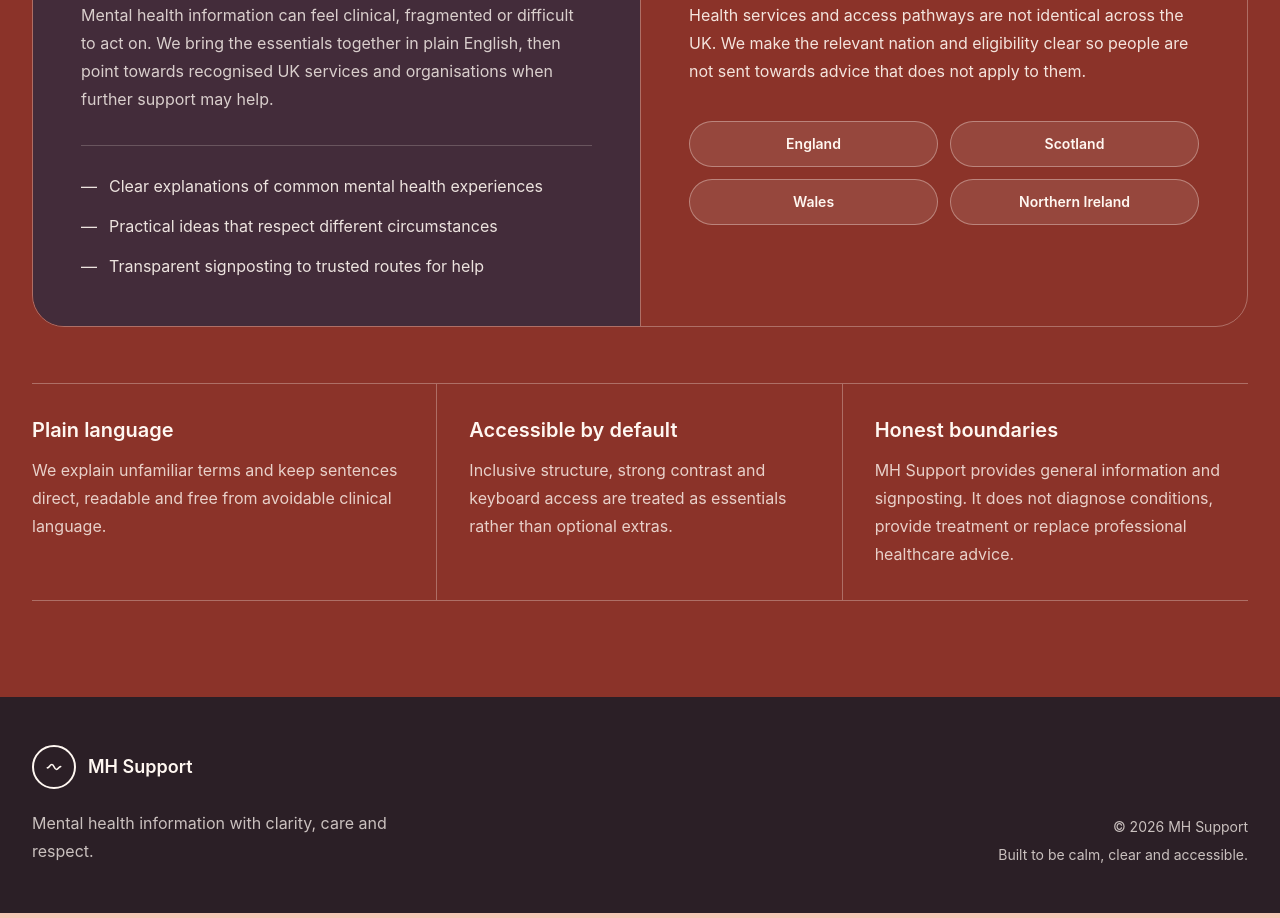
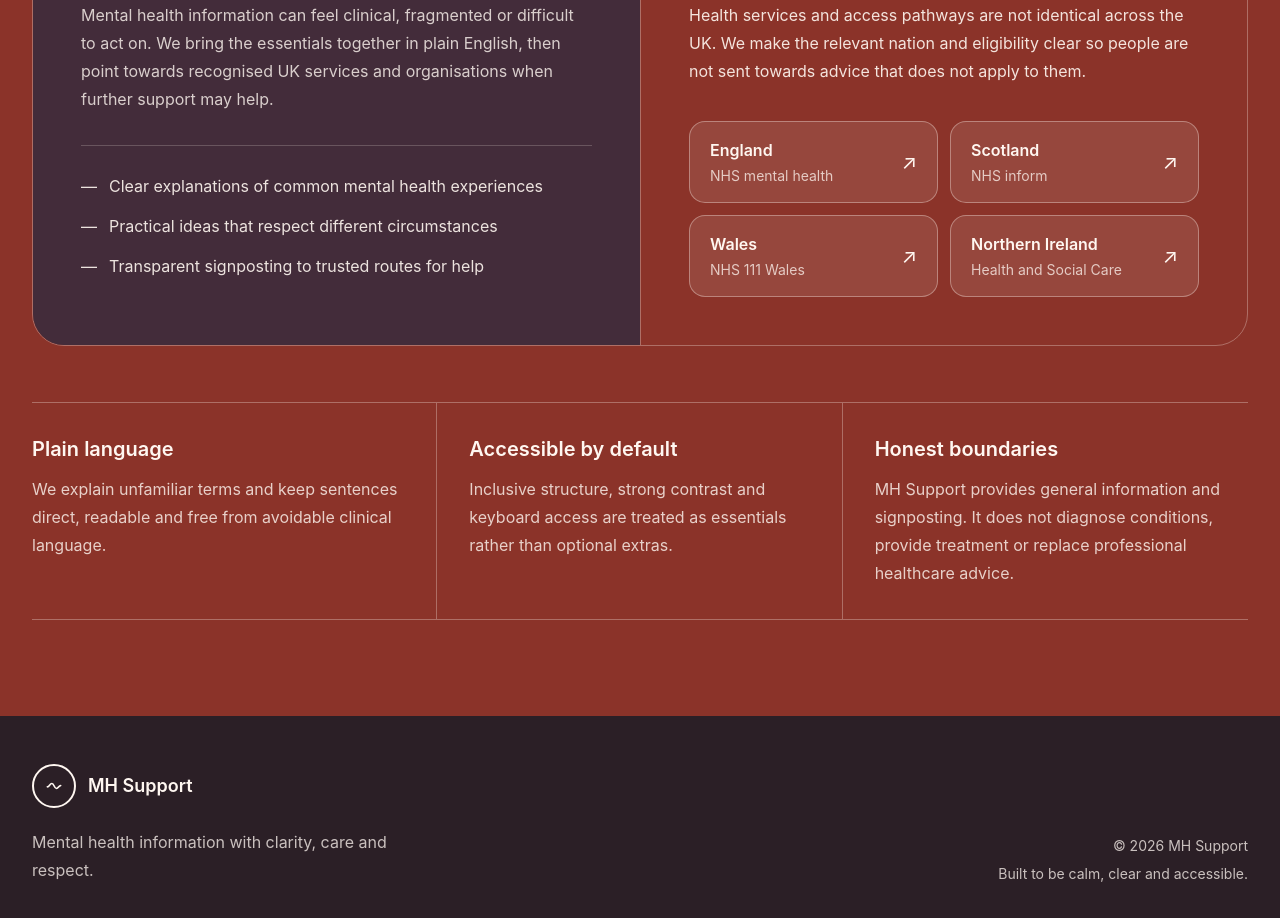
Before and after one commit to KC-85/MH-Support, a React (Vite) app: page / in a window 1280 px wide. Shown: the part 2340-3258 px from the top of the page. Built offline with nearby package versions, Linux system fonts and the light colour scheme.

Commit message:
Add NHS links

```diff
--- /dev/null
+++ b/src/data/ukHealthServices.js
@@ -0,0 +1,24 @@
+const ukHealthServices = [
+  {
+    nation: 'England',
+    provider: 'NHS mental health',
+    href: 'https://www.nhs.uk/mental-health/',
+  },
+  {
+    nation: 'Scotland',
+    provider: 'NHS inform',
+    href: 'https://www.nhsinform.scot/mental-health/',
+  },
+  {
+    nation: 'Wales',
+    provider: 'NHS 111 Wales',
+    href: 'https://111.wales.nhs.uk/encyclopaedia/m/article/mentalhealthandwellbeing/',
+  },
+  {
+    nation: 'Northern Ireland',
+    provider: 'Health and Social Care',
+    href: 'https://www.nidirect.gov.uk/articles/mental-health-services-and-support',
+  },
+]
+
+export default ukHealthServices
--- a/src/pages/HomePage.jsx
+++ b/src/pages/HomePage.jsx
@@ -1,5 +1,6 @@
 import ArrowIcon from '../components/ArrowIcon.jsx'
 import supportPathways from '../data/supportPathways.js'
+import ukHealthServices from '../data/ukHealthServices.js'
 
 function ReminderPanel() {
   return (
@@ -218,17 +219,33 @@ function HomePage() {
                 are not sent towards advice that does not apply to them.
               </p>
 
-              <ul className="mt-9 grid grid-cols-2 gap-3" aria-label="UK nations covered">
-                {['England', 'Scotland', 'Wales', 'Northern Ireland'].map(
-                  (nation) => (
-                    <li
-                      className="rounded-full border border-cream/35 bg-cream/10 px-4 py-3 text-center text-sm font-semibold"
-                      key={nation}
+              <ul
+                className="mt-9 grid gap-3 sm:grid-cols-2"
+                aria-label="Official mental health information across the UK"
+              >
+                {ukHealthServices.map((service) => (
+                  <li key={service.nation}>
+                    <a
+                      href={service.href}
+                      className="group flex min-h-20 items-center justify-between gap-4 rounded-2xl border border-cream/35 bg-cream/10 px-5 py-4 hover:bg-cream/20 hover:underline hover:decoration-2 hover:underline-offset-4 focus:outline-cream"
                     >
-                      {nation}
-                    </li>
-                  ),
-                )}
+                      <span>
+                        <span className="block font-semibold">
+                          {service.nation}
+                        </span>
+                        <span className="mt-1 block text-sm text-cream/75">
+                          {service.provider}
+                        </span>
+                      </span>
+                      <span
+                        className="text-xl transition-transform group-hover:-translate-y-0.5 group-hover:translate-x-0.5"
+                        aria-hidden="true"
+                      >
+                        ↗
+                      </span>
+                    </a>
+                  </li>
+                ))}
               </ul>
             </article>
           </div>
```
